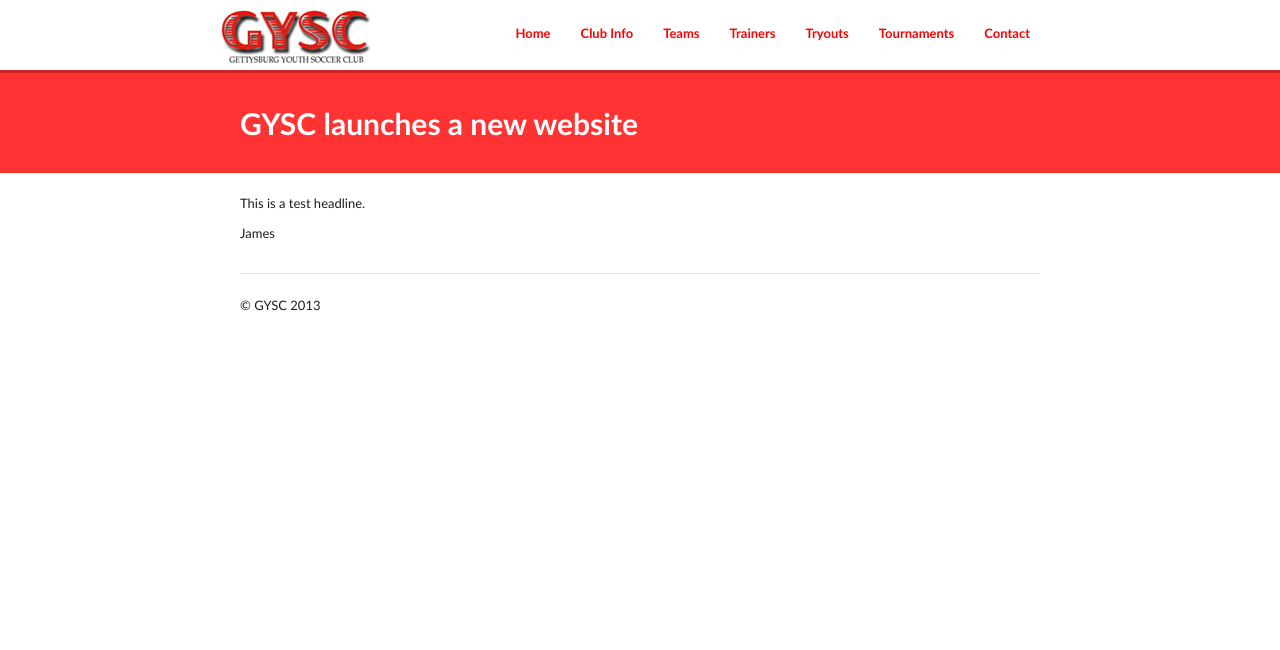
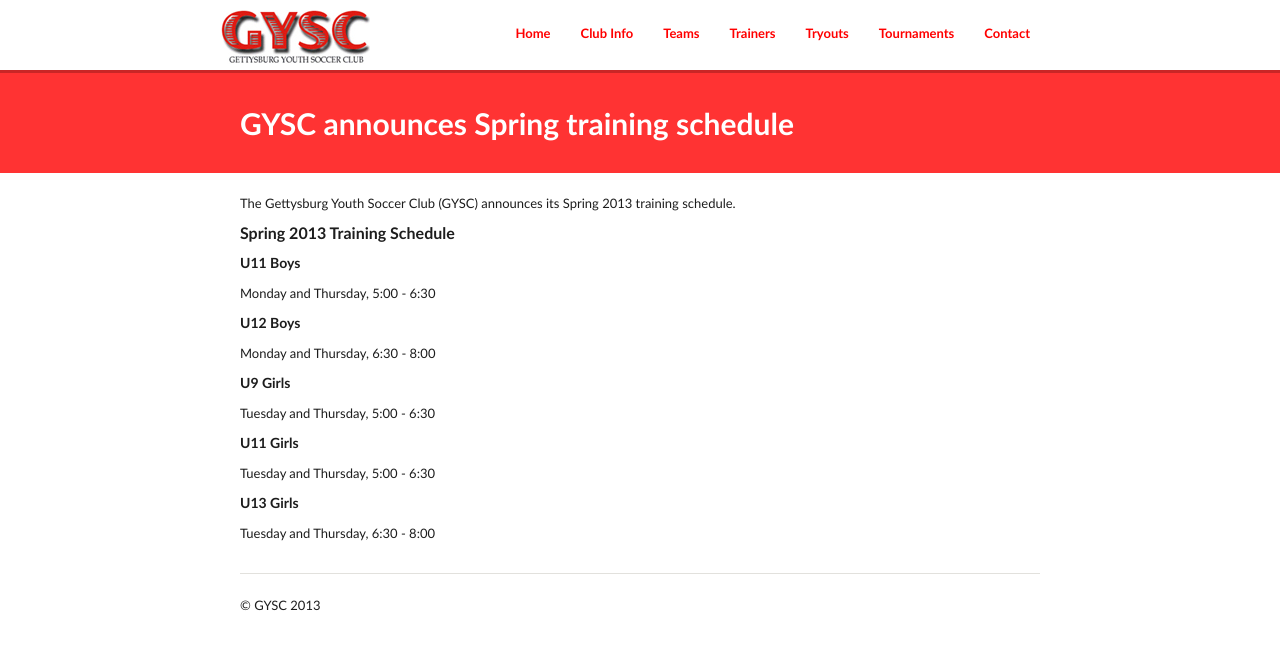
Before and after one commit to GYSC/gysc.github.com, a Jekyll site: the page built from _posts/2013-03-05-test-headline.md, in a window 1280 px wide. Shown: the top 650 px of the page. Built offline with Jekyll 4.4.1, drawn with Linux system fonts in a browser that asks for light colours; Markdown is read by kramdown in place of the engine named in the settings.

Commit message:
Update 2013-03-05-test-headline.md

```diff
--- a/_posts/2013-03-05-test-headline.md
+++ b/_posts/2013-03-05-test-headline.md
@@ -1,10 +1,30 @@
 ---
 layout: post
-title: GYSC launches a new website
+title: GYSC announces Spring training schedule
 img:
 tags: gettysburg youth soccer club, gettysburg, youth, soccer, club,
-permalink: /headline/asdf/index.html
+permalink: /headline/spring-training/index.html
 ---
-This is a test headline.
+The Gettysburg Youth Soccer Club (GYSC) announces its Spring 2013 training schedule.
 
-James
+####Spring 2013 Training Schedule
+
+#####U11 Boys
+
+Monday and Thursday, 5:00 - 6:30
+
+#####U12 Boys
+
+Monday and Thursday, 6:30 - 8:00
+
+#####U9 Girls
+
+Tuesday and Thursday, 5:00 - 6:30
+
+#####U11 Girls
+
+Tuesday and Thursday, 5:00 - 6:30
+
+#####U13 Girls
+
+Tuesday and Thursday, 6:30 - 8:00
```
